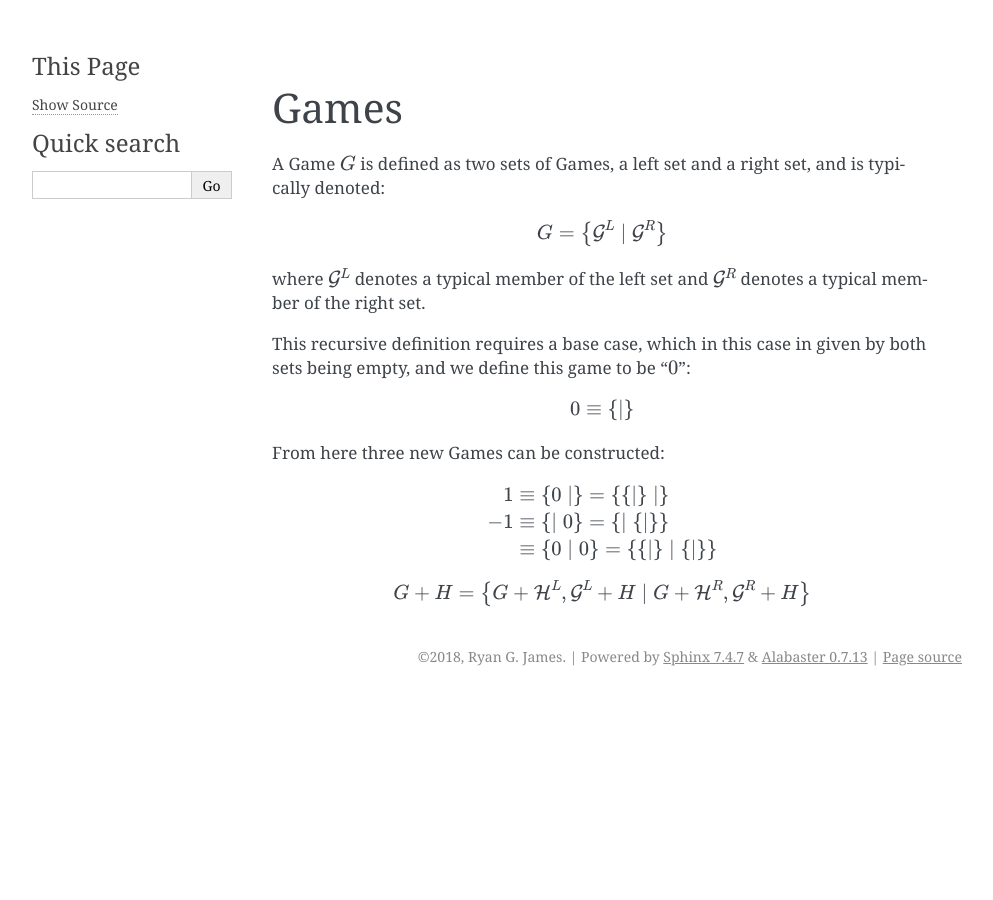
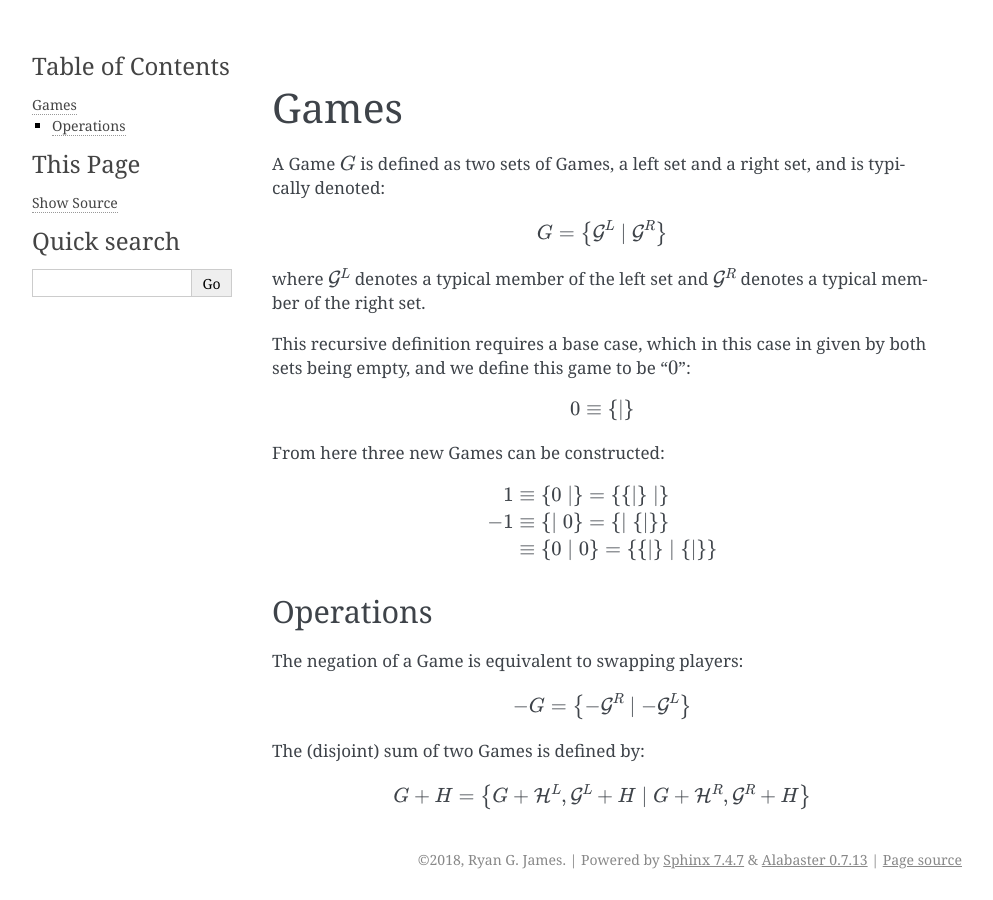
Before and after one commit to Autoplectic/ludology, a Sphinx documentation site: the page built from docs/content/games.rst, in a window 1280 px wide. Shown: the whole page, without its empty margins (148-1141 px from the left). Built offline with Sphinx 7.4.7, drawn with Linux system fonts in a browser that asks for light colours.

Commit message:
add more docs

```diff
--- a/docs/content/games.rst
+++ b/docs/content/games.rst
@@ -28,6 +28,16 @@ From here three new Games can be constructed:
 
    *  &\equiv \Game{0}{0} = \Game{\Game{}{}}{\Game{}{}}
 
+Operations
+----------
+
+The negation of a Game is equivalent to swapping players:
+
+.. math::
+
+   -G = \Game{-\rightoption}{-\leftoption}
+
+The (disjoint) sum of two Games is defined by:
 
 .. math::
 
```
Also changed, not shown: docs/content/thermographs.rst (+5 -2 lines), 1 other file.
